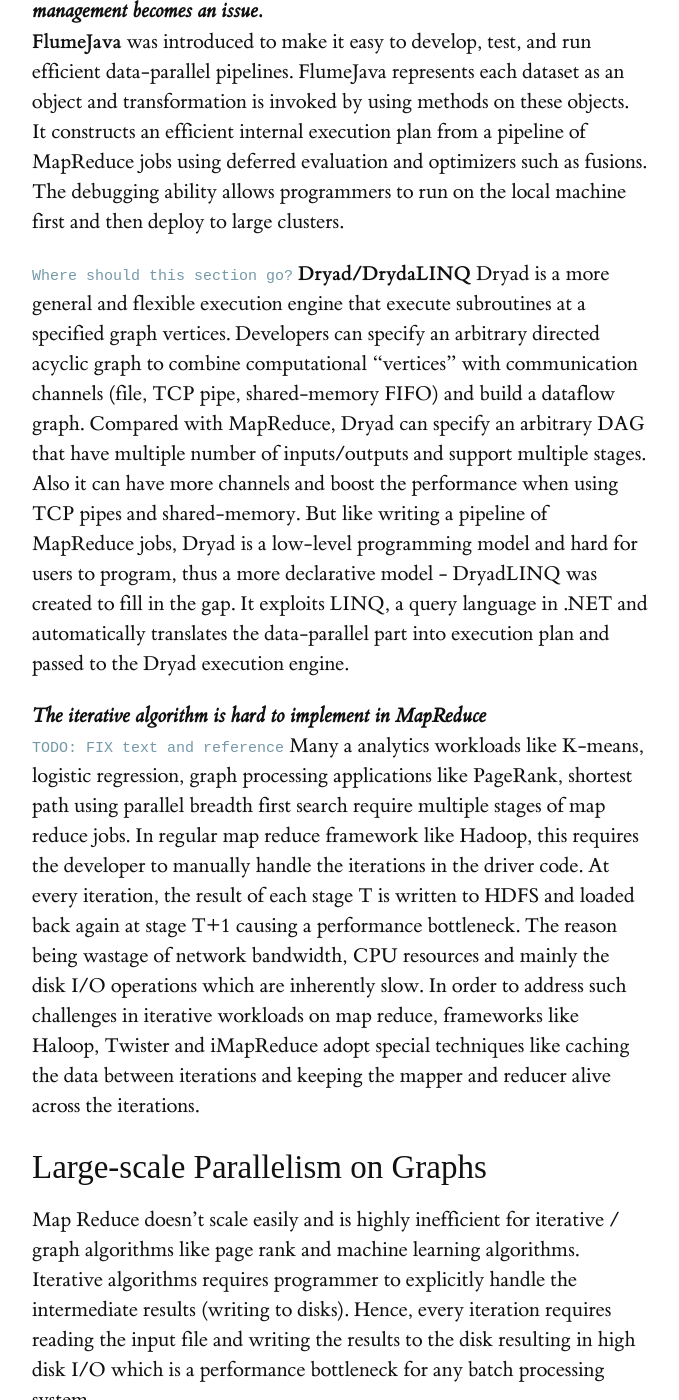
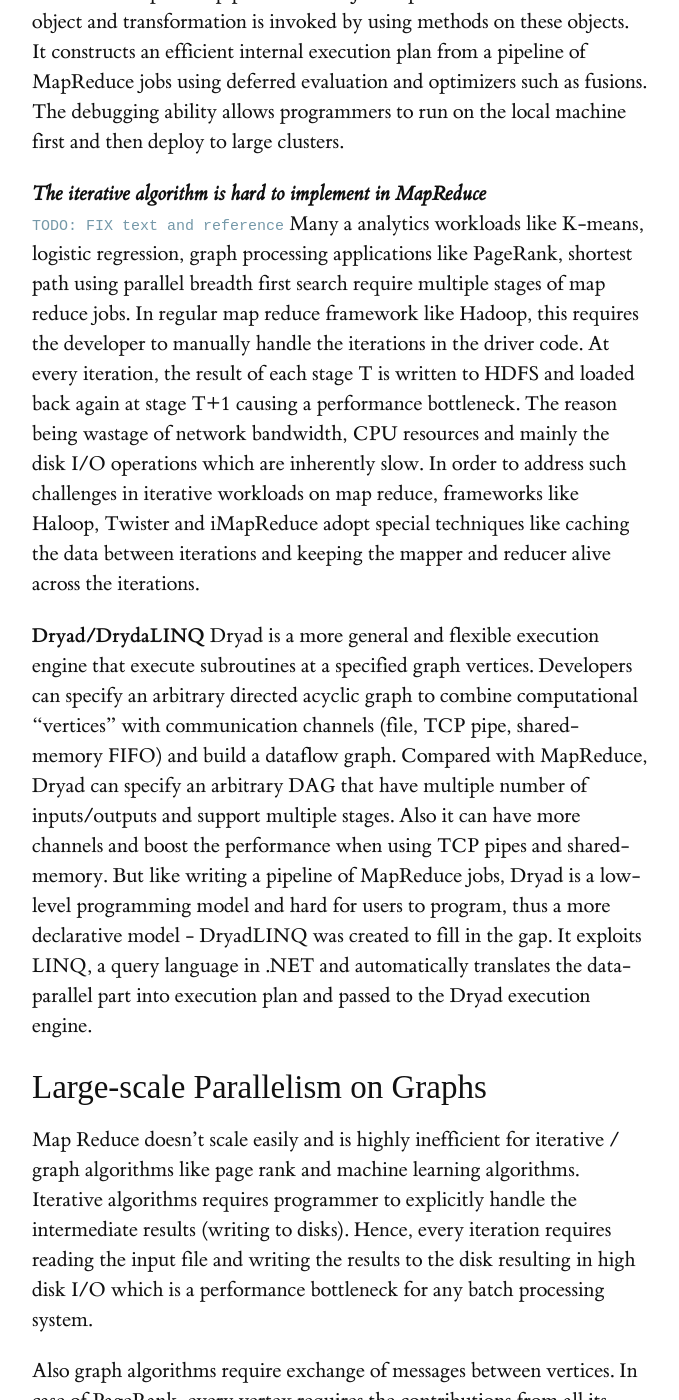
Before and after one commit to heathermiller/dist-prog-book, a Jekyll site: the page built from chapter/8/big-data.md, in a window 1280 px wide and 1400 px high, scrolled down 2899 px. Shown: the whole window, without its empty margins (128-807 px from the left). Built offline with Jekyll 4.4.1, drawn with Linux system fonts in a browser that asks for light colours; some web fonts are replaced; some of the changed lines change nothing that is shown; some of the changed text lies outside the part shown.

Commit message:
mv hive etc. to Programming model

```diff
--- a/chapter/8/big-data.md
+++ b/chapter/8/big-data.md
@@ -12,13 +12,12 @@
   - Data parallelism (most popular, standard map/reduce/functional pipelining)
       - Limitations, iteration difficult due to the execution model of MapReduce/Hadoop
   - Large-scale Parallelism on Graphs
-  - Querying
+  - Querying: DryadLINQ, Pig, Hive, possible Spark SQL
+
 - Execution Models
   - MapReduce (intermediate writes to disk)
     - Limitations, iteration, performance
   - Spark (all in memory)
-    - Limitations ?
-  - Pig/HiveQL/SparkSQL
     - Limitations ?
   - Pregel
     - Limitations ?
@@ -46,10 +45,13 @@
 ***Real-world applications often require a pipeline of MapReduce jobs and the management becomes an issue.***
 **FlumeJava** was introduced to make it easy to develop, test, and run efficient data-parallel pipelines. FlumeJava represents each dataset as an object and transformation is invoked by using methods on these objects. It constructs an efficient internal execution plan from a pipeline of MapReduce jobs using deferred evaluation and optimizers such as fusions. The debugging ability allows programmers to run on the local machine first and then deploy to large clusters.
 
-`Where should this section go?` **Dryad/DrydaLINQ** Dryad is a more general and flexible execution engine that execute subroutines at a specified graph vertices. Developers can specify an arbitrary directed acyclic graph to combine computational "vertices" with communication channels (file, TCP pipe, shared-memory FIFO) and  build a dataflow graph. Compared with MapReduce, Dryad can specify an arbitrary DAG that have multiple number of inputs/outputs and support multiple stages. Also it can have more channels and boost the performance when using TCP pipes and shared-memory. But like writing a pipeline of MapReduce jobs, Dryad is a low-level programming model and hard for users to program, thus a more declarative model - DryadLINQ was created to fill in the gap. It exploits LINQ, a query language in .NET and automatically translates the data-parallel part into execution plan and passed to the Dryad execution engine.
 
 ***The iterative algorithm is hard to implement in MapReduce***
   `TODO: FIX text and reference` Many a analytics workloads like K-means, logistic regression, graph processing applications like PageRank, shortest path using parallel breadth first search require multiple stages of map reduce jobs. In regular map reduce framework like Hadoop, this requires the developer to manually handle the iterations in the driver code. At every iteration, the result of each stage T is written to HDFS and loaded back again at stage T+1 causing a performance bottleneck. The reason being wastage of network bandwidth, CPU resources and mainly the disk I/O operations which are inherently slow. In order to address such challenges in iterative workloads on map reduce, frameworks like Haloop, Twister and iMapReduce adopt special techniques like caching the data between iterations and keeping the mapper and reducer alive across the iterations.
+
+**Dryad/DrydaLINQ** Dryad is a more general and flexible execution engine that execute subroutines at a specified graph vertices. Developers can specify an arbitrary directed acyclic graph to combine computational "vertices" with communication channels (file, TCP pipe, shared-memory FIFO) and  build a dataflow graph. Compared with MapReduce, Dryad can specify an arbitrary DAG that have multiple number of inputs/outputs and support multiple stages. Also it can have more channels and boost the performance when using TCP pipes and shared-memory. But like writing a pipeline of MapReduce jobs, Dryad is a low-level programming model and hard for users to program, thus a more declarative model - DryadLINQ was created to fill in the gap. It exploits LINQ, a query language in .NET and automatically translates the data-parallel part into execution plan and passed to the Dryad execution engine.
+
+
 
 ### Large-scale Parallelism on Graphs
 Map Reduce doesn’t scale easily and is highly inefficient for iterative / graph algorithms like page rank and machine learning algorithms. Iterative algorithms requires programmer to explicitly handle the intermediate results (writing to disks). Hence, every iteration requires reading the input file and writing the results to the disk resulting in high disk I/O which is a performance bottleneck for any batch processing system.
@@ -68,8 +70,8 @@
  - A notable feature of the model is the complete control on data through communication between every processor at every superstep.
  - Though similar to map reduce model, BSP preserves data in memory across supersteps and helps in reasoning iterative graph algorithms.
 
+### Querying
 
-### Querying
 
 
 ## Execution Models
```
